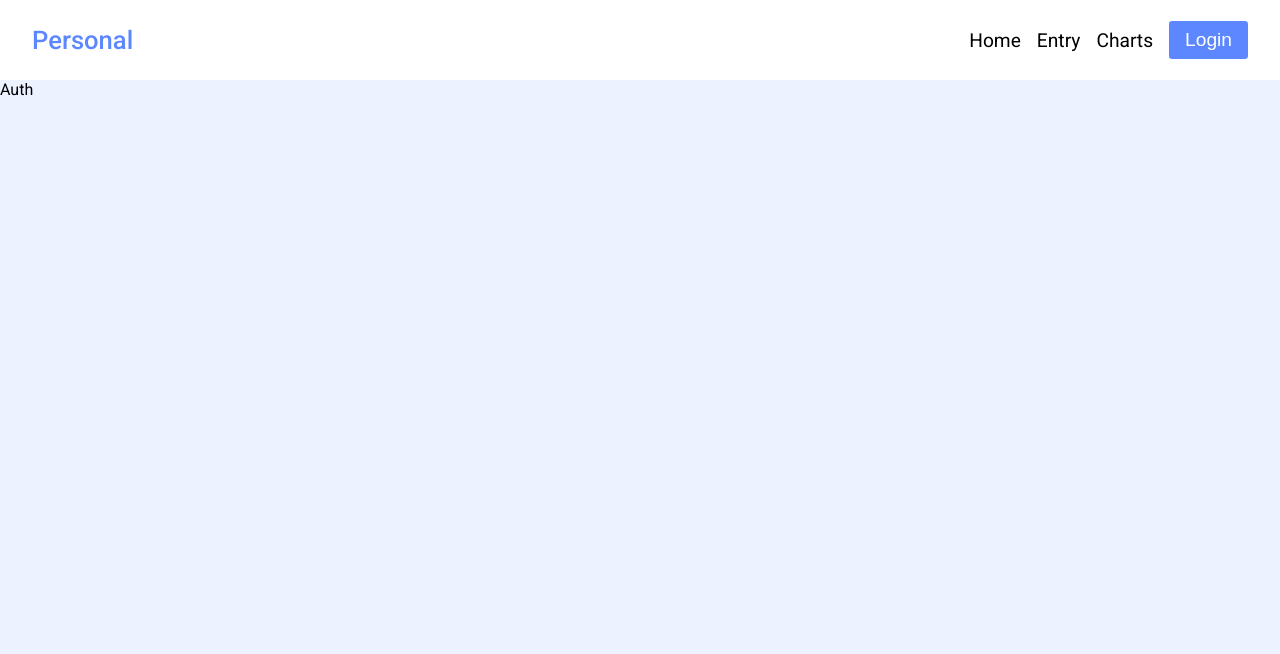
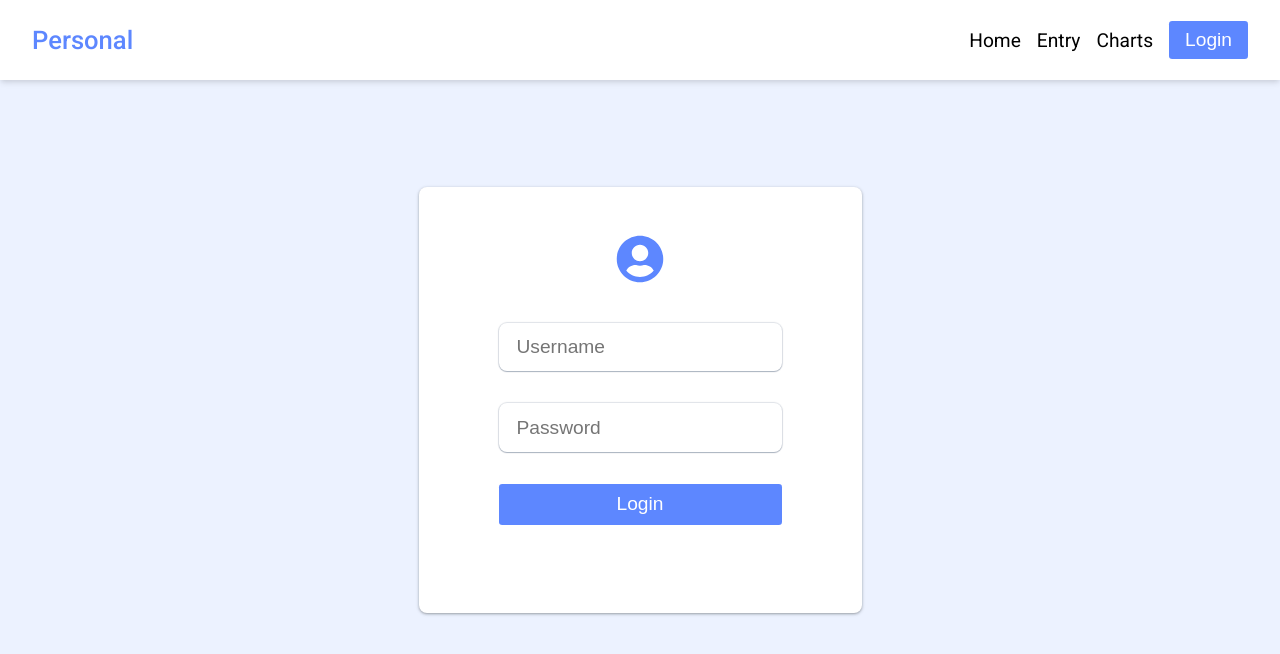
Before and after one commit to gamitej/Personal-Investment, a React (Vite) app in the folder client/: page /login in a window 1280 px wide. Shown: the top 654 px of the page. Built offline with nearby package versions, Linux system fonts and the light colour scheme.

Commit message:
BUILD : login page

```diff
--- a/client/src/components/navbar/navbar.scss
+++ b/client/src/components/navbar/navbar.scss
@@ -5,7 +5,8 @@
   justify-content: space-between;
   background-color: #ffffff;
 
-  //   box-shadow: 0 2px 4px 0 rgba(0, 0, 0, 0.2);
+  box-shadow: rgba(0, 0, 0, 0.1) 0px 4px 6px -1px,
+    rgba(0, 0, 0, 0.06) 0px 2px 4px -1px;
 
   padding: 0rem 2rem;
 
--- /dev/null
+++ b/client/src/pages/Auth/Auth.scss
@@ -0,0 +1,72 @@
+.auth {
+  display: flex;
+  height: calc(90vh - 5rem);
+  justify-content: center;
+  align-items: center;
+
+  .container {
+    font-size: 1.5rem;
+    padding: 3rem 5rem;
+    border-radius: 0.5rem;
+    background-color: #ffffff;
+    box-shadow: rgba(60, 64, 67, 0.3) 0px 1px 2px 0px,
+      rgba(60, 64, 67, 0.15) 0px 1px 3px 1px;
+
+    p {
+      color: #5d87ff;
+      font-weight: 500;
+      display: flex;
+      align-items: center;
+      justify-content: center;
+      gap: 0.5rem;
+      font-size: 3rem;
+    }
+
+    form {
+      display: flex;
+      flex-direction: column;
+      justify-content: center;
+      align-items: center;
+      gap: 2rem;
+
+      padding: 2.5rem 0rem;
+
+      input {
+        outline: none;
+        color: black;
+        font-size: 1.2rem;
+        padding: 0.7rem 1rem;
+        border-radius: 0.5rem;
+        border: 2px solid #ffffff;
+        -webkit-transition: 0.5s;
+        transition: 0.3s;
+        box-shadow: rgba(9, 30, 66, 0.25) 0px 1px 1px,
+          rgba(9, 30, 66, 0.13) 0px 0px 1px 1px;
+
+        &:focus {
+          border: 2px solid #5d87ff;
+        }
+      }
+
+      button {
+        width: 100%;
+        border: none;
+        cursor: pointer;
+        border-radius: 0.2rem;
+        padding: 0.6rem 0rem;
+
+        background-color: #5d87ff;
+        color: #ffffff;
+        font-weight: 500;
+        font-size: 1.2rem;
+
+        &:hover {
+          background-color: #3b6fff;
+          transition: 0.2s ease-in;
+          box-shadow: rgba(9, 30, 66, 0.25) 0px 1px 1px,
+            rgba(9, 30, 66, 0.13) 0px 0px 1px 1px;
+        }
+      }
+    }
+  }
+}
--- a/client/src/pages/Auth/index.tsx
+++ b/client/src/pages/Auth/index.tsx
@@ -1,9 +1,61 @@
+import "./Auth.scss";
+import { ChangeEvent, FormEvent, useState } from "react";
+import { useNavigate } from "react-router-dom";
+// icons
+import { FaUserCircle } from "react-icons/fa";
+// types
 import { AppAuth } from "@/types/components.type";
 
-const Auth = ({ isLoggedIn, navbarHeight }: AppAuth) => {
+const Auth = ({ isLoggedIn }: AppAuth) => {
+  const navigate = useNavigate();
+  const [form, setForm] = useState({ username: "", password: "" });
+
+  // =================== EVENT HANDLERS =================
+
+  const handleInput = (e: ChangeEvent<HTMLInputElement>) => {
+    const { value, name } = e.target;
+
+    setForm((prev) => ({ ...prev, [name]: value }));
+  };
+
+  const handleSubmit = (e: FormEvent<HTMLFormElement>) => {
+    e.preventDefault();
+    console.log(form);
+  };
+
+  if (!isLoggedIn) {
+    navigate("/login");
+  }
+
+  /**
+   * TSX
+   */
   return (
-    <div>
-      <div>Auth</div>
+    <div className="auth">
+      <div className="container">
+        <p>
+          <FaUserCircle />
+        </p>
+        <form onSubmit={handleSubmit}>
+          {/* username */}
+          <input
+            type="text"
+            id="username"
+            autoComplete="off"
+            placeholder="Username"
+            onChange={handleInput}
+          />
+          {/* password */}
+          <input
+            id="password"
+            type="password"
+            placeholder="Password"
+            onChange={handleInput}
+          />
+          {/* submit */}
+          <button type="submit">Login</button>
+        </form>
+      </div>
     </div>
   );
 };
```
